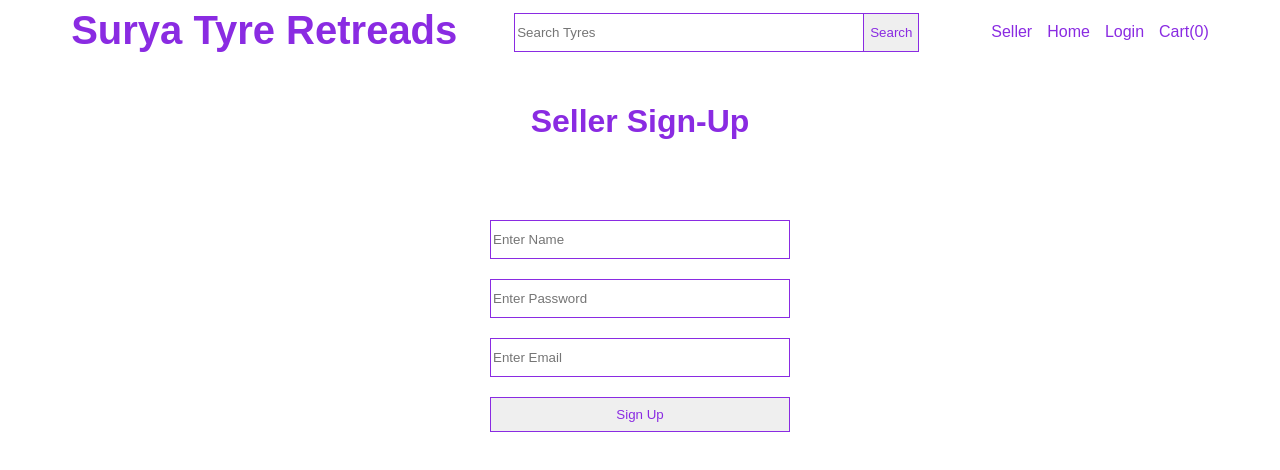
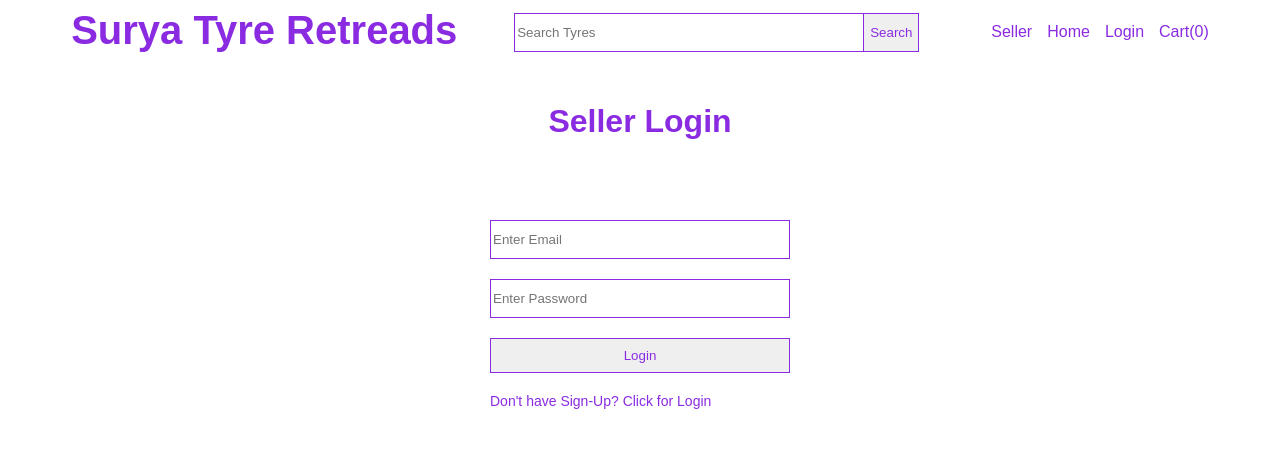
Before and after one commit to tvavinash10/tyre-project, an Angular app: page /seller-auth in a window 1280 px wide. Shown: the top 470 px of the page. Built offline with nearby package versions, Linux system fonts and the light colour scheme.

Commit message:
Seller Login Form

```diff
--- a/db.json
+++ b/db.json
@@ -23,6 +23,12 @@
       "password": "abc@123",
       "email": "rudhra@abc.com",
       "id": 4
+    },
+    {
+      "name": "",
+      "email": "vinay@user.com",
+      "password": "vinay@123",
+      "id": 5
     }
   ]
 }
--- a/src/app/seller-auth/seller-auth.component.css
+++ b/src/app/seller-auth/seller-auth.component.css
@@ -1,8 +1,14 @@
-.sign-up{
+.sign-up, .login{
     text-align: center;
 }
-.sign-up h1{
+.sign-up h1, .login h1{
     margin-top: 50px;
     margin-bottom: 80px;
     color: blueviolet;
 }
+.auth-toggle-link{
+    color: blueviolet;
+    font-size: 14px;
+    margin-top: 20px;
+    text-align: left;
+}
--- a/src/app/seller-auth/seller-auth.component.html
+++ b/src/app/seller-auth/seller-auth.component.html
@@ -1,5 +1,5 @@
 <div class="seller-auth">
-  <div class="sign-up">
+  <div *ngIf="!showLogin" class="sign-up">
     <h1>Seller Sign-Up</h1>
     <form #sellerSignUp="ngForm" (ngSubmit)="signUp(sellerSignUp.value)" class="common-form">
       <input
@@ -10,12 +10,26 @@
         ngModel
       />
       <input
+        type="text"
+        class="form-input"
+        placeholder="Enter Email"
+        name="email"
+        ngModel
+      />
+      <input
         type="password"
         class="form-input"
         placeholder="Enter Password"
         name="password"
         ngModel
       />
+      <button class="form-button">Sign Up</button>
+      <a class="auth-toggle-link" (click)="openLogin()">Already have account? Click for Login</a>
+    </form>
+  </div>
+  <div *ngIf="showLogin" class="login">
+    <h1>Seller Login</h1>
+    <form #sellerLogin="ngForm" (ngSubmit)="login(sellerLogin.value)" class="common-form">
       <input
         type="text"
         class="form-input"
@@ -23,7 +37,15 @@
         name="email"
         ngModel
       />
-      <button class="form-button">Sign Up</button>
+      <input
+        type="password"
+        class="form-input"
+        placeholder="Enter Password"
+        name="password"
+        ngModel
+      />
+      <button class="form-button">Login</button>
+      <a class="auth-toggle-link" (click)="openSignup()">Don't have Sign-Up? Click for Login</a>
     </form>
   </div>
 </div>
--- a/src/app/seller-auth/seller-auth.component.ts
+++ b/src/app/seller-auth/seller-auth.component.ts
@@ -8,12 +8,21 @@
   styleUrls: ['./seller-auth.component.css']
 })
 export class SellerAuthComponent implements OnInit {
+  showLogin = true;
   constructor(private seller: SellerService, private router: Router) { }
   ngOnInit(): void {
     this.seller.reloadSeller();
   }
   signUp(data: signUp): void {
-    console.warn(data);
     this.seller.userSignUp(data);
   }
+  login(data: signUp): void {
+
+  }
+  openLogin(){
+    this.showLogin = true;
+  }
+  openSignup(){
+    this.showLogin = false;
+  }
 }
```
